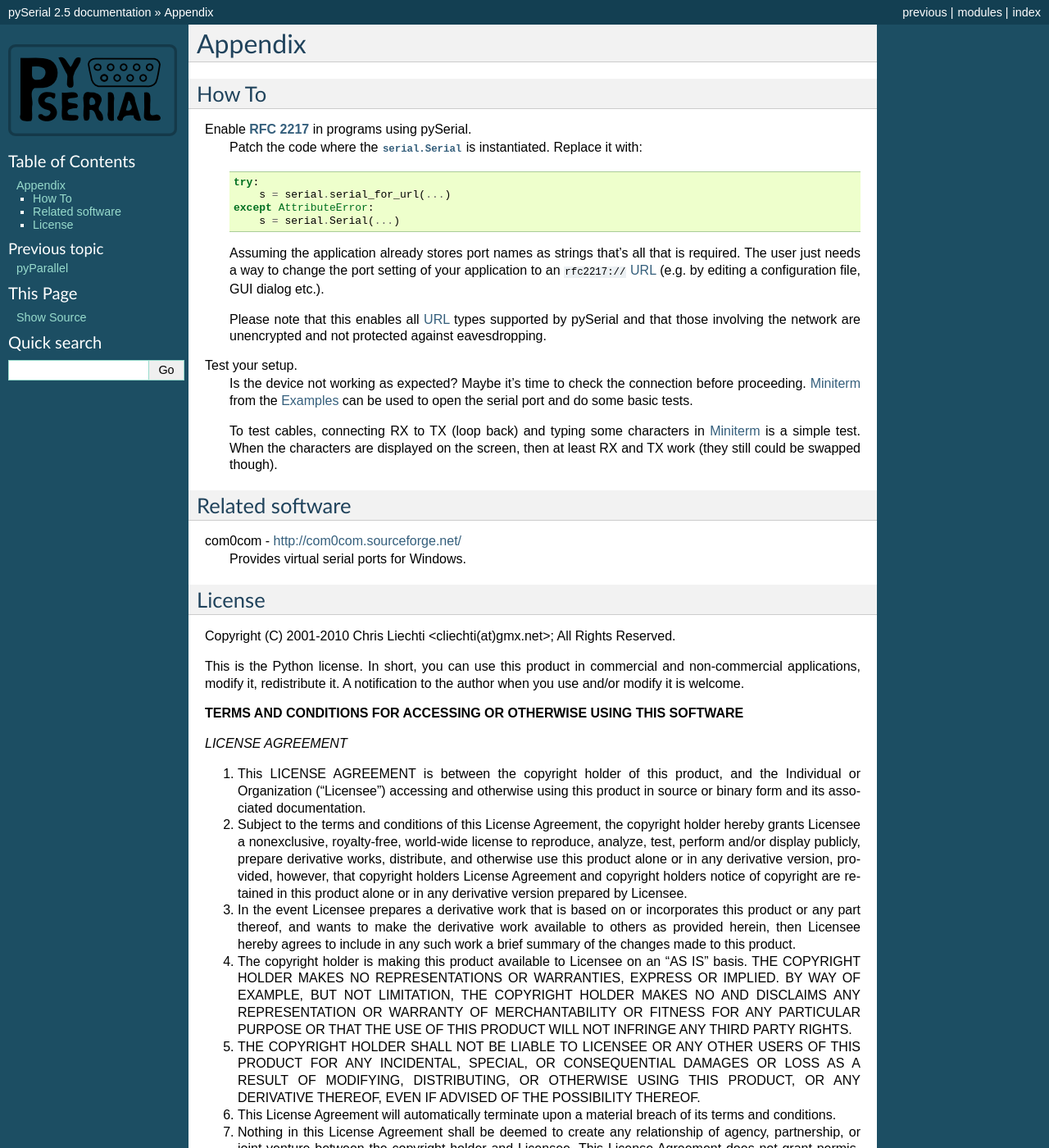
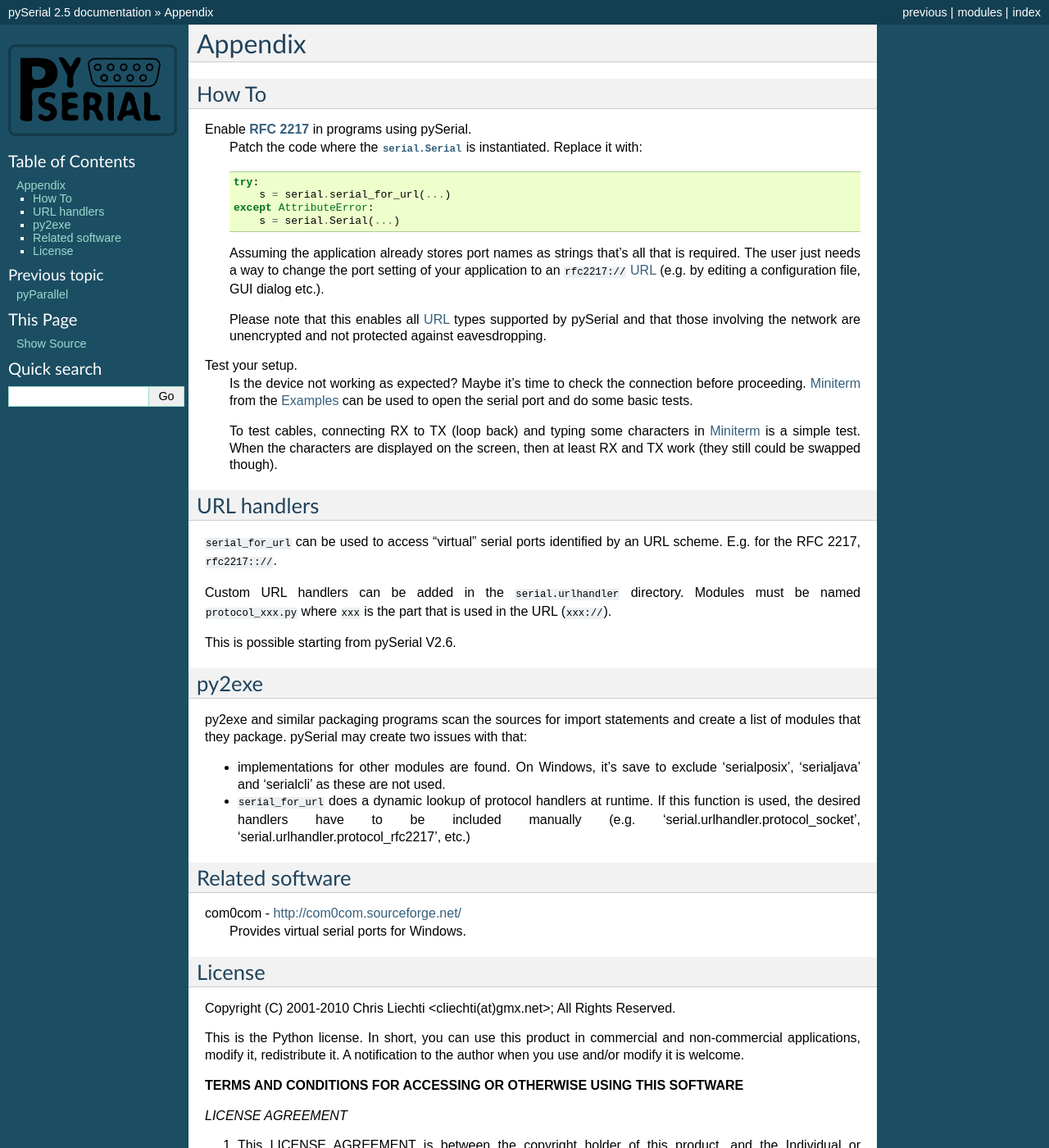
Before and after one commit to pyserial/pyserial, a Sphinx documentation site: the page built from pyserial/documentation/appendix.rst, in a window 1280 px wide and 1400 px high. Shown: the whole window at 82% size. Built offline with Sphinx 7.4.7, drawn with Linux system fonts in a browser that asks for light colours.

Commit message:
document the new possibilities for URL handlers, mention py2exe

```diff
--- a/pyserial/documentation/appendix.rst
+++ b/pyserial/documentation/appendix.rst
@@ -32,6 +32,33 @@ Test your setup.
     in :ref:`miniterm` is a simple test. When the characters are displayed
     on the screen, then at least RX and TX work (they still could be swapped
     though).
+
+
+URL handlers
+============
+``serial_for_url`` can be used to access "virtual" serial ports identified by
+an URL scheme. E.g. for the RFC 2217, ``rfc2217:://``.
+
+Custom URL handlers can be added in the ``serial.urlhandler`` directory.
+Modules must be named ``protocol_xxx.py`` where ``xxx`` is the part that is
+used in the URL (``xxx://``).
+
+This is possible starting from pySerial V2.6.
+
+
+py2exe
+======
+py2exe and similar packaging programs scan the sources for import statements
+and create a list of modules that they package. pySerial may create two issues
+with that:
+
+- implementations for other modules are found. On Windows, it's save to exclude
+  'serialposix', 'serialjava' and 'serialcli' as these are not used.
+
+- ``serial_for_url`` does a dynamic lookup of protocol handlers at runtime.
+  If this function is used, the desired handlers have to be included manually
+  (e.g. 'serial.urlhandler.protocol_socket',
+  'serial.urlhandler.protocol_rfc2217', etc.)
 
 
 Related software
--- a/pyserial/documentation/index.rst
+++ b/pyserial/documentation/index.rst
@@ -13,7 +13,7 @@ Other pages (online)
 - `project page on SourceForge`_
 - `SVN repository`_
 - `Download Page`_ with releases
-- This page, when viewed online is at http://pyserial.sf.net.
+- This page, when viewed online, is at http://pyserial.sf.net.
 
 .. _`project page on SourceForge`: http://sourceforge.net/projects/pyserial/
 .. _`SVN repository`: http://sourceforge.net/svn/?group_id=46487
```
